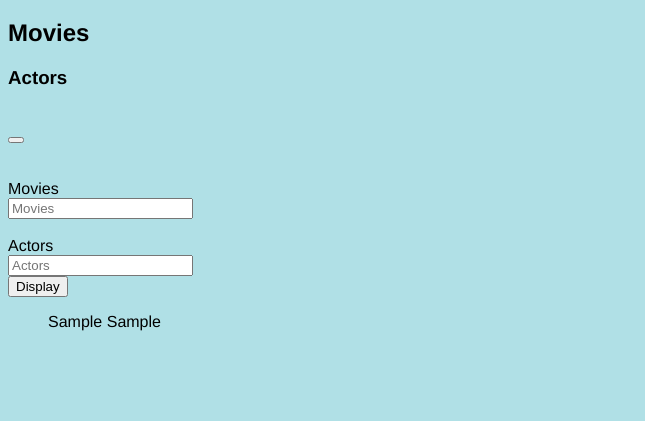
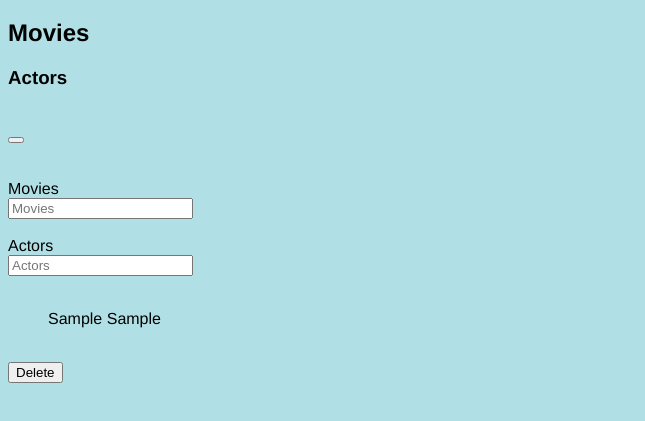
Before and after one commit to huhwhy/chrismess, a plain HTML site: page index.html in a window 1280 px wide. Both pictures are taken after typing "Sample", "Sample" into the empty fields and a click on the input "Display". Shown: the part 87-508 px from the top of the page, without its empty margins (0-645 px from the left). Drawn offline with Linux system fonts and the light colour scheme; a web font is replaced by a local one.

Commit message:
adds functinality to delete button and makes values of names and year a object

```diff
--- a/index.css
+++ b/index.css
@@ -1,3 +1,5 @@
+@import url('https://fonts.googleapis.com/css?family=Encode+Sans+Condensed|Roboto');
+
 body {
   font-family: Helvetica, Arial, sans-serif
 
--- a/index.html
+++ b/index.html
@@ -3,7 +3,6 @@
 <head>
   <style>
    body {background-color: powderblue;}
-   @import url('https://fonts.googleapis.com/css?family=Encode+Sans+Condensed|Roboto');
   </style>
   <meta charset="utf-8" />
   <meta http-equiv="X-UA-Compatible" content="IE=edge">
@@ -51,6 +50,8 @@
        <input type="submit" id="buttons" onclick="change3" value="Display" ><br>
 
 
+
+
   </form>
 
   <ul id="flicks"></ul>
--- a/index.js
+++ b/index.js
@@ -22,10 +22,9 @@ const change2 = function(FormInput) {
 
  }
 
-
 const change3 = function(event)  {
 
-   event.preventDefault()
+    event.preventDefault()
 
    const f = event.target // look up target ( maybe form?)
 
@@ -47,10 +46,55 @@ const change3 = function(event)  {
    list.appendChild(year) // appends year to list
    list.appendChild(br) // appends break object to list
 
+
+
+    const flicks = {           // make flicks an object ( dict ) containing the value of the movie name and movie year
+    name: f.flickName.value,
+    year : f.flickYear.value
+   // favorite = ''
+   }
+
+   a = []
+
+   a.push(flicks)
+ //
+
+
+   console.log(a)
+
+
+
+
+//make a function to make a delete button
+// make a function to make functionality for delete button
    f.reset() // empties the boxes you hit reset on
+
+   buttonMaker()
+}
+
+buttonMaker = function() {
+
+	var btn = document.createElement("BUTTON");        // Create a <button> element
+    var t = document.createTextNode("Delete");       // Create a text node
+    btn.appendChild(t);                                // Append the text to <button>
+    document.body.appendChild(btn); // appends the btn too
+    buttonFunction()
+
 }
 
 
 
 
+buttonFunction = function () {
+    var elem = document.getElementById("buttons")
+    elem.parentNode.removeChild(elem)
+    return false
+}
+
+
+
+
+
+
+
 form.addEventListener('submit', change3)
```
Also changed, not shown: 1 other file.
